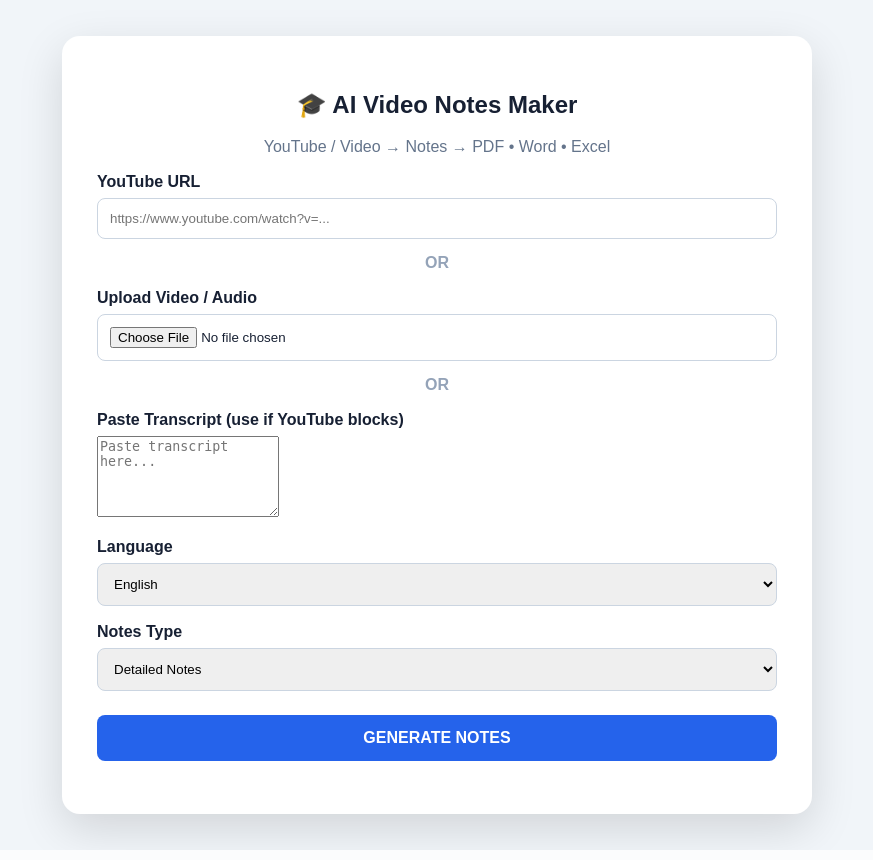
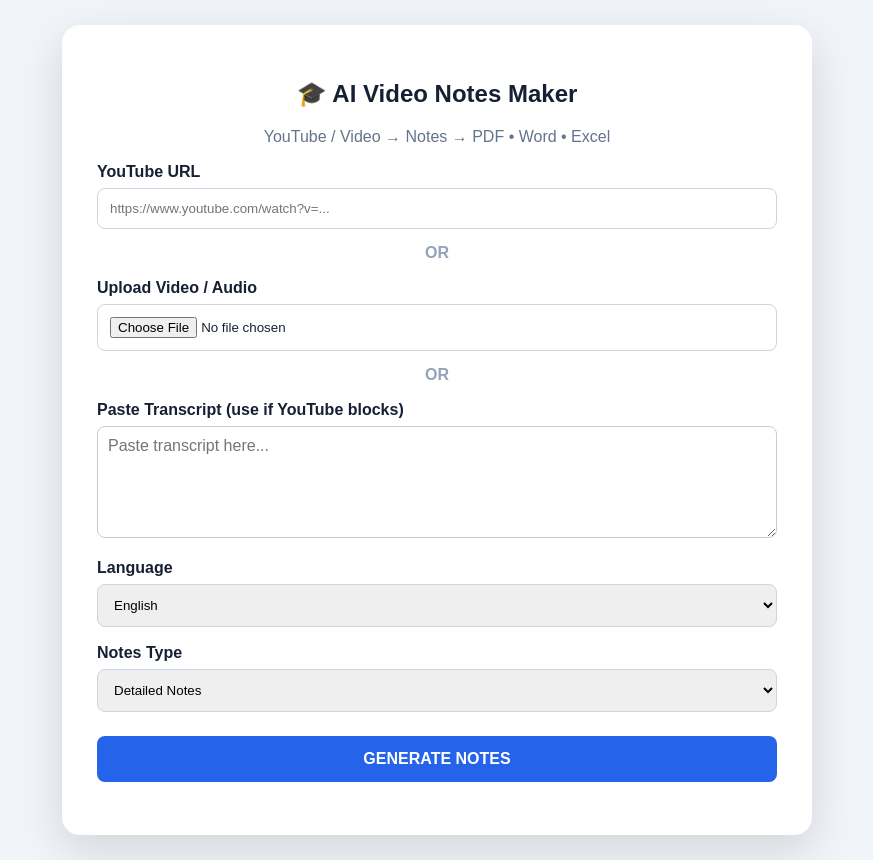
Before and after one commit to parveenpensia106-afk/pensia, a FastAPI app: page / in a window 1280 px wide. Shown: the whole page, without its empty margins (203-1076 px from the left). Run offline with FastAPI, Linux system fonts and the light colour scheme.

Commit message:
Add files via upload

```diff
--- a/static/style.css
+++ b/static/style.css
@@ -1 +1,2 @@
 body{margin:0;background:#f1f5f9;font-family:Arial;color:#172033}main{min-height:100vh;display:flex;align-items:center;justify-content:center;padding:25px}.card{background:white;width:100%;max-width:680px;padding:35px;border-radius:18px;box-shadow:0 15px 45px #0002}h1{text-align:center}.card>p{text-align:center;color:#64748b}label{display:block;font-weight:bold;margin:17px 0 7px}input,select{width:100%;padding:12px;border:1px solid #cbd5e1;border-radius:8px;box-sizing:border-box}.or{text-align:center;margin:15px;font-weight:bold;color:#94a3b8}button{width:100%;margin-top:24px;padding:14px;border:0;border-radius:8px;background:#2563eb;color:white;font-weight:bold;font-size:16px}#status{margin:18px;text-align:center;font-weight:bold}.hidden{display:none}#result{margin-top:20px;padding:18px;background:#f8fafc;border-radius:10px}#result a{display:inline-block;margin:5px;padding:10px 15px;background:#0f172a;color:white;text-decoration:none;border-radius:7px}
+textarea{width:100%;box-sizing:border-box;padding:10px;border:1px solid #ccc;border-radius:8px;font:inherit;resize:vertical}
```
